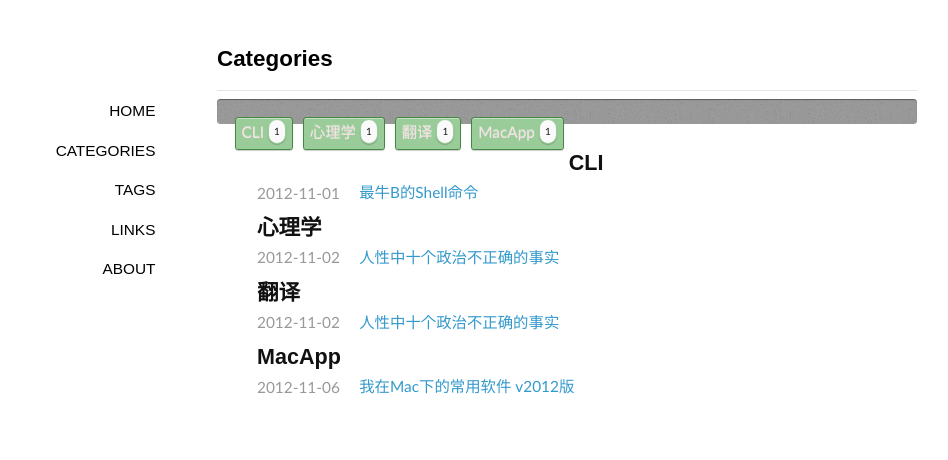
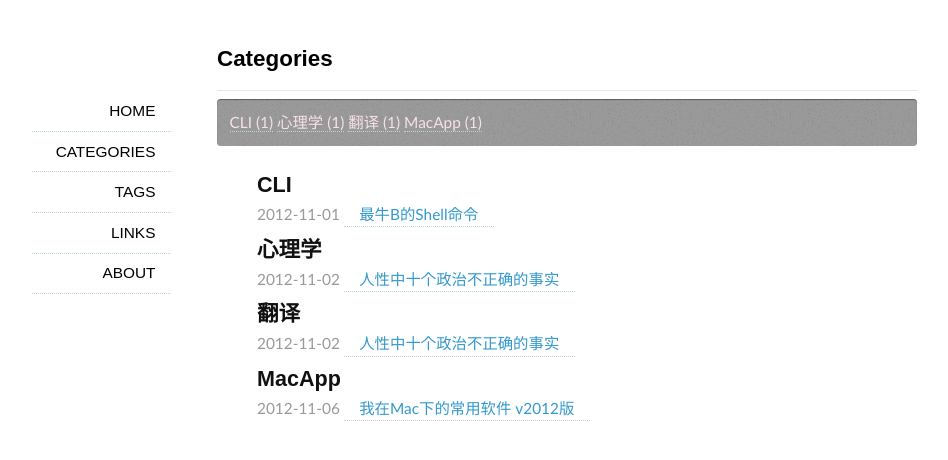
Before and after one commit to jiaokai/blog, a Jekyll site: the page built from categories/index.md, in a window 1280 px wide. Shown: the top 460 px of the page, without its empty margins (73-1021 px from the left). Built offline with Jekyll 4.4.1, drawn with Linux system fonts in a browser that asks for light colours; some web fonts are replaced; Markdown is read by kramdown in place of the engine named in the settings.

Commit message:
Revert "update css"
This reverts commit 3e5401769d819affb9b091b26475572ee45d7df7.

```diff
--- a/categories/index.md
+++ b/categories/index.md
@@ -5,7 +5,7 @@ layout: page
 
 <div id='tag_cloud'>
 {% for cat in site.categories %}
-<a href="#{{ cat[0] }}" title="{{ cat[0] }}" rel="{{ cat[1].size }}">{{ cat[0] }} <span>{{ cat[1].size }}</span></a>
+<a href="#{{ cat[0] }}" title="{{ cat[0] }}" rel="{{ cat[1].size }}">{{ cat[0] }} ({{ cat[1].size }})</a>
 {% endfor %}
 </div>
 
--- a/media/css/style.css
+++ b/media/css/style.css
@@ -13,15 +13,14 @@
 @import url(http://fonts.googleapis.com/css?family=Cuprum);
 body{font-size:14px;font-family:"Galdeano","Hiragino Sans GB","Microsoft YaHei",Trebuchet,"Trebuchet MS",Tahoma,"Lucida Grande","Lucida Sans Unicode",Verdana,sans-serif;color:#000000;background-color:#ffffff;}
 h1,h2,h3,h4,h5,p {padding:0;margin: 0;border:none;outline:none;}
-a{color:#dd0000;text-decoration:none;}
-/* a:hover{color:#333333;text-decoration:underline;} */
-a:hover { color: #474747; text-decoration: none; }
+a{color:#dd0000;text-decoration:none;border-bottom: 1px dotted #bbddbb;}
+a:hover{color:#333333;text-decoration:underline;}
 hr{margin:.7em 0;border-top:1px dashed #d0d0d0;border-bottom:1px dashed #f9f9f9;}
 p{padding:.3em 0;}
 /*ol,ul{list-style-position:inside; margin-left:1em;margin-bottom:1em;}*/
 /*ol ul, ul ol, ul ul, ol ol {margin-left:1em;}*/
 li a { color: #3399CC; font-weight: 400;}
-p a { color: #3399CC; font-weight: 400; border-bottom: 1px dotted #bbddbb;}
+p a { color: #3399CC; font-weight: 400;}
 strong { color: #6D0000; font-weight:600; }
 pre code{padding:1em 1.5em;font-size:12px;line-height:1.6;display:block;overflow:auto;border:1px solid #ddd;}
 blockquote{display:block;text-align:justify;border-left:4px solid #eeeeee;}
@@ -45,87 +44,7 @@ blockquote p{margin:0;padding:.5em 0;}
   -moz-box-shadow: inset 0 1px 1px rgba(0, 0, 0, 0.2), 0 1px 0 rgba(255, 255, 255, 0.4);
   box-shadow: inset 0 1px 1px rgba(0, 0, 0, 0.4), 0 1px 0 rgba(255, 255, 255, 0.4);
 margin-bottom: 1em;}
-/* #tag_cloud a:hover{color:#333333 !important;text-decoration:none;} */
-#tag_cloud a {
-  background-color: #99cc99;
-  float: left;
-  border: 1px solid #448844;
-  padding: 3px 6px 3px 6px;
-  -webkit-border-radius: 3px;
-  -moz-border-radius: 3px;
-  border-radius: 3px;
-  margin: 5px;
-  -moz-background-clip: padding;
-  -webkit-background-clip: padding-box;
-  background-clip: padding-box;
-  text-shadow: 0 -1px 0 rgba(255, 255, 255, 0.4);
-  -webkit-box-shadow: inset 0 1px 0 rgba(255, 255, 255, 0.4), 0 1px 1px rgba(0, 0, 0, 0.2);
-  -moz-box-shadow: inset 0 1px 0 rgba(255, 255, 255, 0.4), 0 1px 1px rgba(0, 0, 0, 0.2);
-  box-shadow: inset 0 1px 0 rgba(255, 255, 255, 0.4), 0 1px 1px rgba(0, 0, 0, 0.2);
-  -webkit-transition-duration: 0.2s;
-  -moz-transition-duration: 0.2s;
-  transition-duration: 0.2s;
-  -webkit-user-select: none;
-  -moz-user-select: none;
-  -ms-user-select: none;
-  user-select: none;
-}
-#tag_cloud a:active {
-  -webkit-box-shadow: inset 0 1px 4px rgba(0, 0, 0, 0.6);
-  -moz-box-shadow: inset 0 1px 4px rgba(0, 0, 0, 0.6);
-  box-shadow: inset 0 1px 4px rgba(0, 0, 0, 0.6);
-  background: #336633;
-  border: solid #336633;
-}
-#tag_cloud a:hover {
-  background-color: #77bb77;
-  border: 1px solid #336633;
-}
-#tag_cloud a:hover span {
-  background-color: #e1e1e1;
-  border: 1px solid #77bb77;
-}
-#tag_cloud span {
-  background-color: #fafafa;
-  border: 1px solid #99cc99;
-  padding: 1px 5px;
-  -webkit-border-radius: 10px;
-  -moz-border-radius: 10px;
-  border-radius: 10px;
-  color: #1a1a1a;
-  display: inline-block;
-  position: relative;
-  vertical-align: middle;
-  top: -2px;
-  #font-weight: bold;
-  font-size: 10px;
-  -webkit-box-shadow: inset 0 1px 0 rgba(255, 255, 255, 0.4), 0 1px 1px rgba(0, 0, 0, 0.2);
-  -moz-box-shadow: inset 0 1px 0 rgba(255, 255, 255, 0.4), 0 1px 1px rgba(0, 0, 0, 0.2);
-  box-shadow: inset 0 1px 0 rgba(255, 255, 255, 0.4), 0 1px 1px rgba(0, 0, 0, 0.2);
-}
-#tag_cloud a:hover{
-  background-color: #99cc99;
-  float: left;
-  border: 1px solid #448844;
-  padding: 3px 6px 3px 6px;
-  -webkit-border-radius: 3px;
-  -moz-border-radius: 3px;
-  border-radius: 3px;
-  margin: 5px;
-  -moz-background-clip: padding;
-  -webkit-background-clip: padding-box;
-  background-clip: padding-box;
-  text-shadow: 0 -1px 0 rgba(255, 255, 255, 0.4);
-  -webkit-box-shadow: inset 0 1px 0 rgba(255, 255, 255, 0.4), 0 1px 1px rgba(0, 0, 0, 0.2);
-  -moz-box-shadow: inset 0 1px 0 rgba(255, 255, 255, 0.4), 0 1px 1px rgba(0, 0, 0, 0.2);
-  box-shadow: inset 0 1px 0 rgba(255, 255, 255, 0.4), 0 1px 1px rgba(0, 0, 0, 0.2);
-  -webkit-transition-duration: 0.2s;
-  -moz-transition-duration: 0.2s;
-  transition-duration: 0.2s;
-  -webkit-user-select: none;
-  -moz-user-select: none;
-  -ms-user-select: none;
-  user-select: none;}
+#tag_cloud a:hover{color:#333333 !important;text-decoration:none;}
 .listing-item,.listing-seperator{list-style-type:none;}
 .listing-item a{padding:.2em 1em;}
 .listing-item time{color:#999999;}
```
